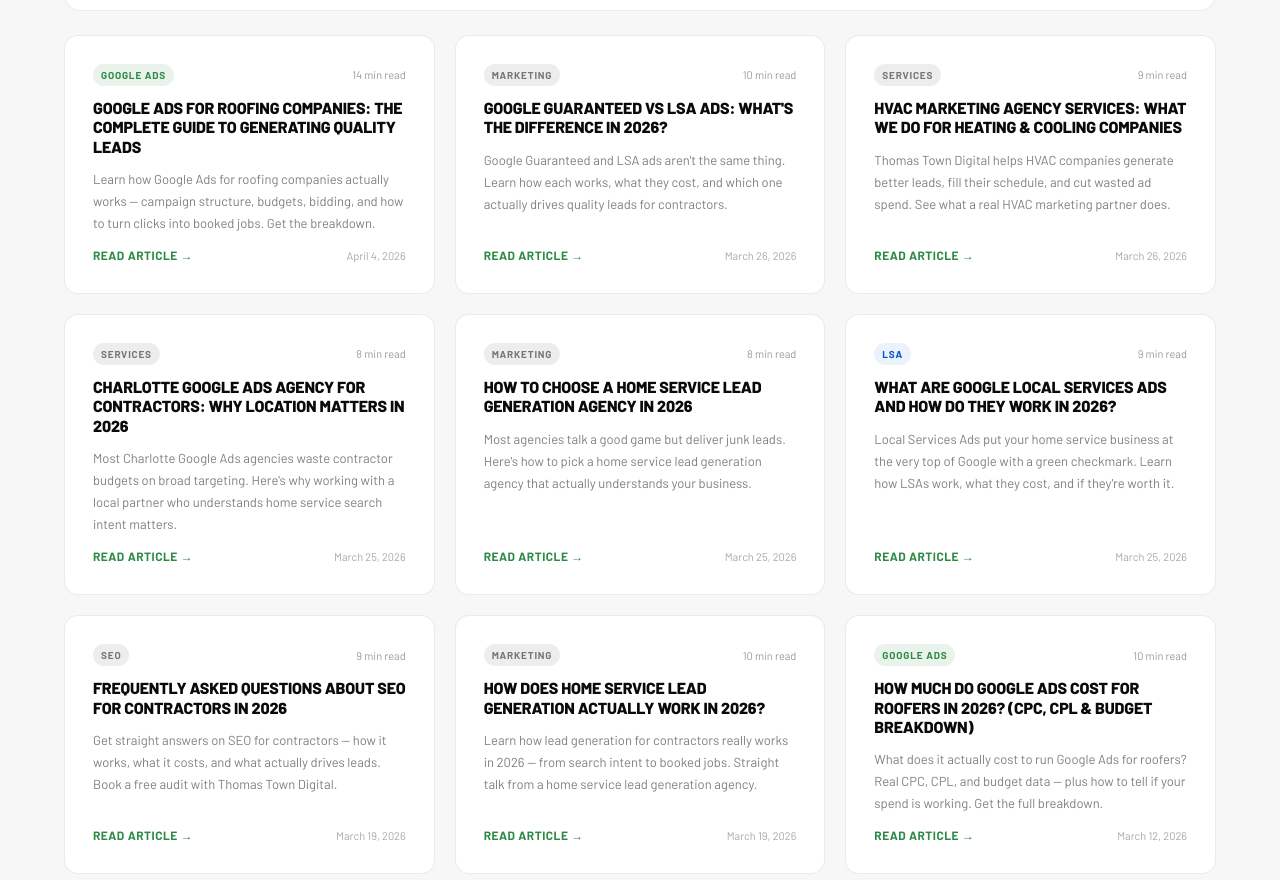
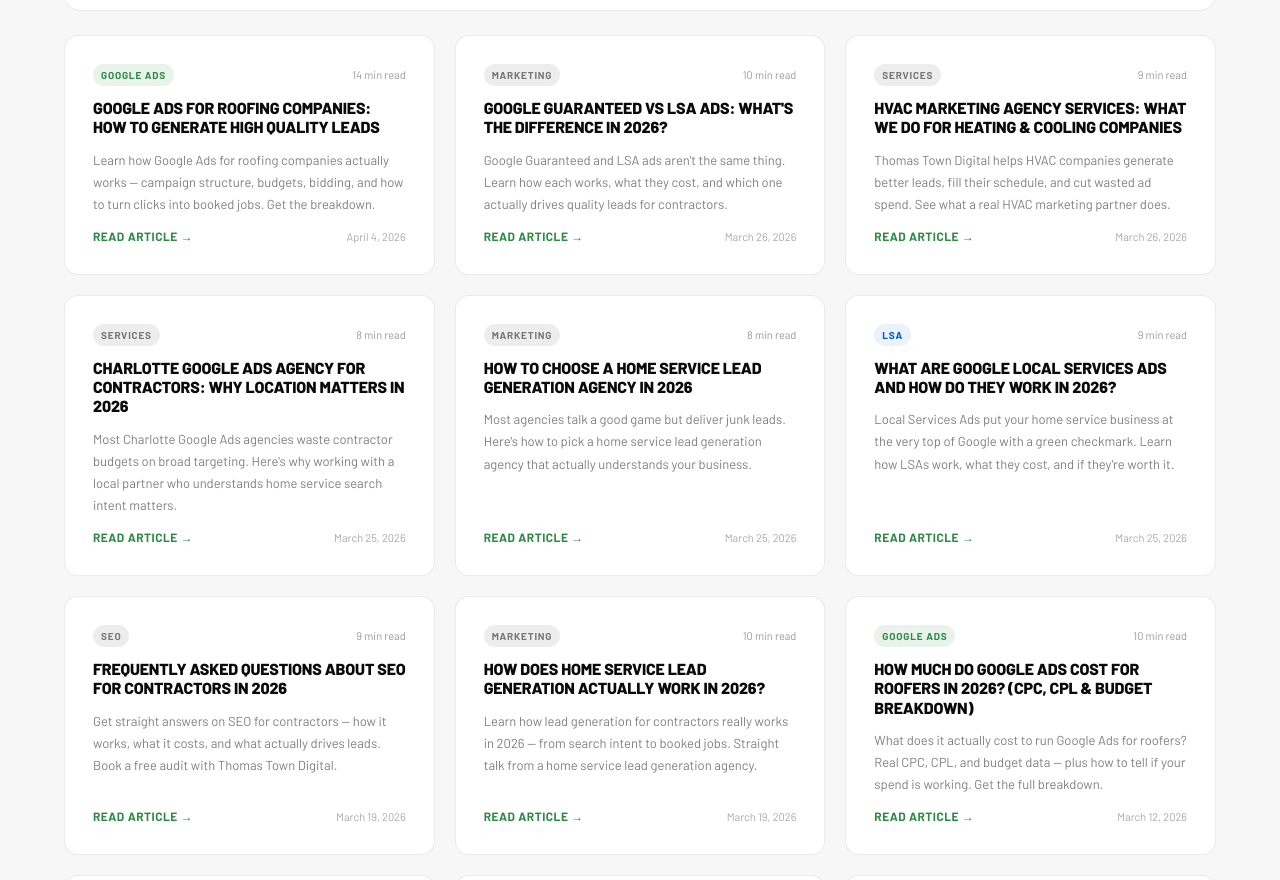
Before and after one commit to webberossi89/thomas-town-digital, a Next.js app: page /blog in a window 1280 px wide. Shown: the part 824-1704 px from the top of the page. Built offline with nearby package versions, Linux system fonts and the light colour scheme.

Commit message:
SEO: update blog title for google-ads-for-roofing-companies

```diff
--- a/app/blog/page.tsx
+++ b/app/blog/page.tsx
@@ -19,7 +19,7 @@ const posts = [
   },
   {
     category: "Google Ads",
-    title: "Google Ads for Roofing Companies: The Complete Guide to Generating Quality Leads",
+    title: "Google Ads for Roofing Companies: How to Generate High Quality Leads",
     summary: "Learn how Google Ads for roofing companies actually works — campaign structure, budgets, bidding, and how to turn clicks into booked jobs. Get the breakdown.",
     date: "April 4, 2026",
     dateISO: "2026-04-05",
```
